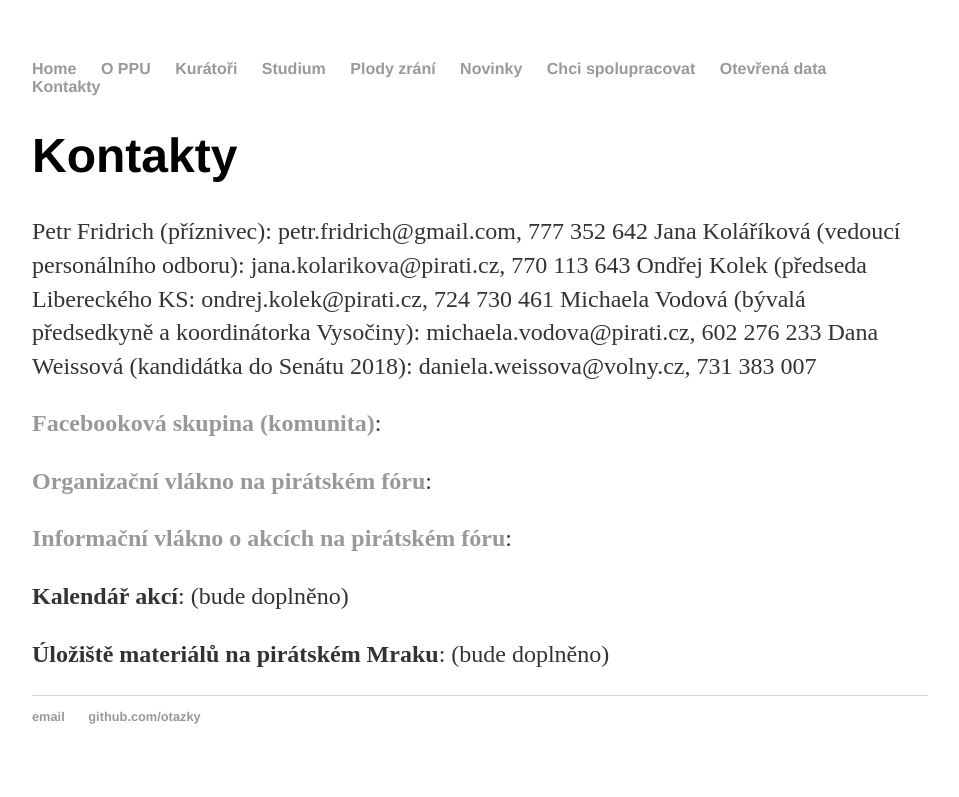
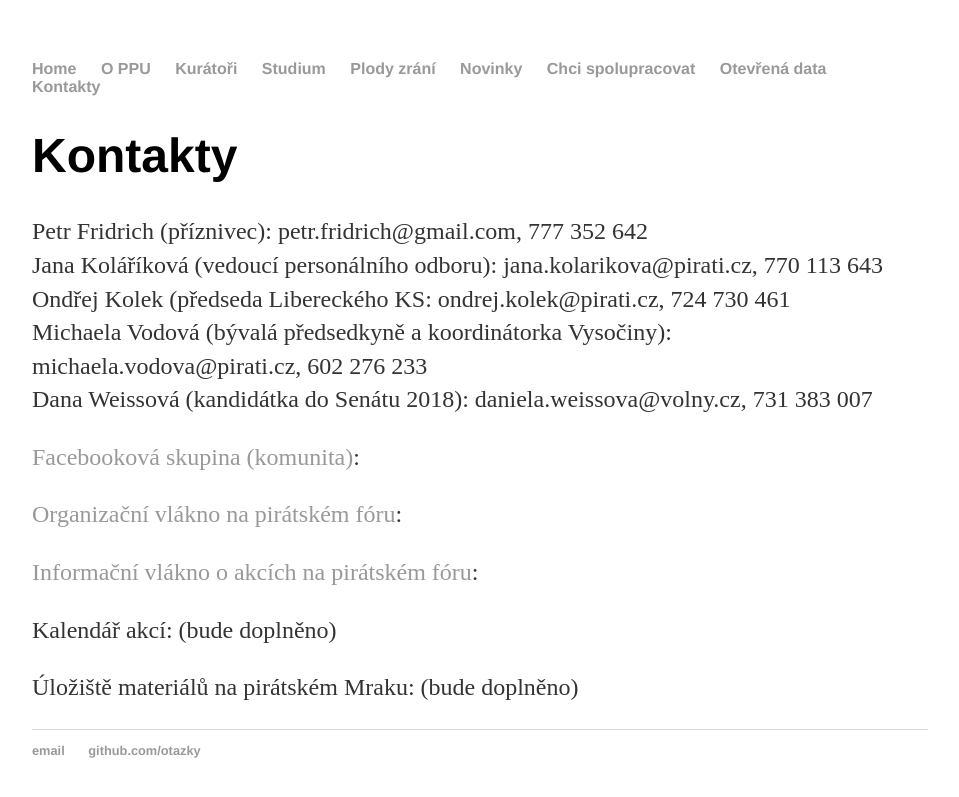
Before and after one commit to otazky/otazky.github.io, a Jekyll site: the page built from kontakt/index.html, in a window 1280 px wide. Shown: the top 797 px of the page, without its empty margins (160-1119 px from the left). Built offline with Jekyll 4.4.1, drawn with Linux system fonts in a browser that asks for light colours.

Commit message:
odsazení řádků

```diff
--- a/kontakt/index.html
+++ b/kontakt/index.html
@@ -6,29 +6,29 @@
 <h1>{{ page.title }}</h1>
 
  <p>
-    Petr Fridrich (příznivec): petr.fridrich@gmail.com, 777 352 642</b>
-    Jana Koláříková (vedoucí personálního odboru): jana.kolarikova@pirati.cz, 770 113 643 </b>
-    Ondřej Kolek (předseda Libereckého KS: ondrej.kolek@pirati.cz, 724 730 461</b>
-    Michaela Vodová (bývalá předsedkyně a koordinátorka Vysočiny): michaela.vodova@pirati.cz, 602 276 233 </b>
-    Dana Weissová (kandidátka do Senátu 2018): daniela.weissova@volny.cz, 731 383 007 </b>
+    Petr Fridrich (příznivec): petr.fridrich@gmail.com, 777 352 642<br>
+    Jana Koláříková (vedoucí personálního odboru): jana.kolarikova@pirati.cz, 770 113 643 <br>
+    Ondřej Kolek (předseda Libereckého KS: ondrej.kolek@pirati.cz, 724 730 461<br>
+    Michaela Vodová (bývalá předsedkyně a koordinátorka Vysočiny): michaela.vodova@pirati.cz, 602 276 233 <br>
+    Dana Weissová (kandidátka do Senátu 2018): daniela.weissova@volny.cz, 731 383 007 <br>
   </p>
 
 <p>
-  <a href="https://www.facebook.com/groups/PiratskaPutovniUniverzita/"><b>Facebooková skupina (komunita)</b></a>:
+  <a href="https://www.facebook.com/groups/PiratskaPutovniUniverzita/">Facebooková skupina (komunita)</a>:
 </p>
 
 <p>
-  <a href="https://forum.pirati.cz/viewtopic.php?f=374&t=47722"><b>Organizační vlákno na pirátském fóru</b></a>:
+  <a href="https://forum.pirati.cz/viewtopic.php?f=374&t=47722">Organizační vlákno na pirátském fóru</a>:
 </p>
 
 <p>
-   <a href="https://forum.pirati.cz/viewtopic.php?f=75&t=48598"><b>Informační vlákno o akcích na pirátském fóru</b></a>:
+   <a href="https://forum.pirati.cz/viewtopic.php?f=75&t=48598">Informační vlákno o akcích na pirátském fóru</a>:
 </p>
 
 <p>
-   <b>Kalendář akcí</b>: (bude doplněno)
+   Kalendář akcí: (bude doplněno)
 </p>
 
 <p>
-   <b>Úložiště materiálů na pirátském Mraku</b>: (bude doplněno)
+   Úložiště materiálů na pirátském Mraku: (bude doplněno)
 </p>
```
